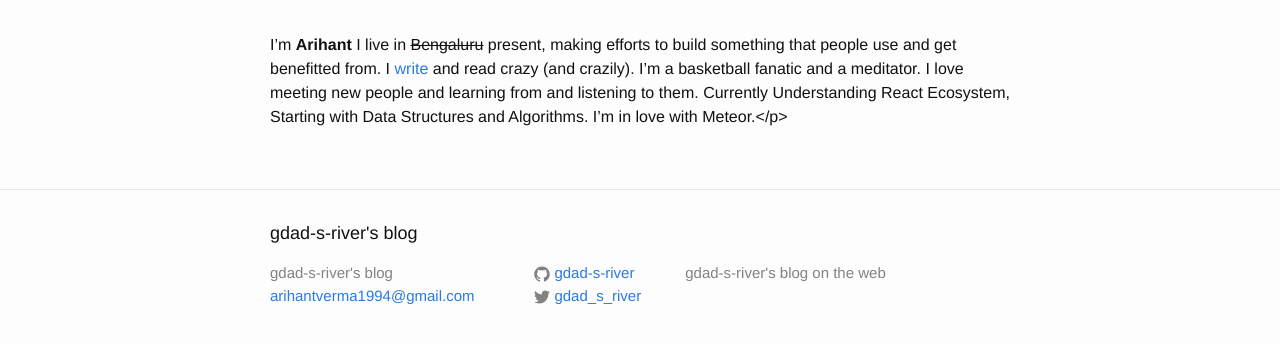
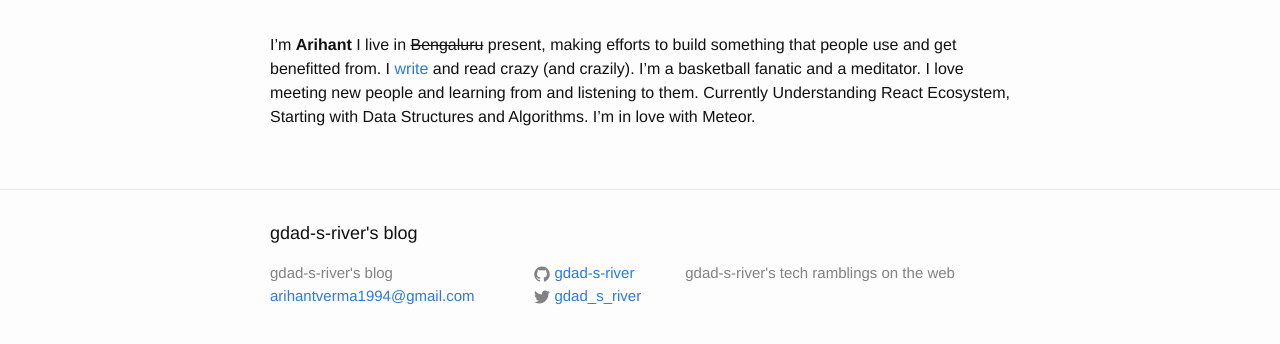
Before and after one commit to gdad-s-river/gdad-s-river.github.io, a Jekyll site: the page built from about.md, in a window 1280 px wide. Shown: the part 131-475 px from the top of the page. Built offline with Jekyll 4.4.1, drawn with Linux system fonts in a browser that asks for light colours.

Commit message:
small fix in about.md and removed margin bottom of post-list > li

```diff
--- a/_config.yml
+++ b/_config.yml
@@ -8,7 +8,7 @@
 # Site settings
 title: gdad-s-river's blog
 email: arihantverma1994@gmail.com
-description: gdad-s-river's blog on the web
+description: gdad-s-river's tech ramblings on the web
 baseurl: "" # the subpath of your site, e.g. /blog
 url: "http://gdad-s-river.github.io" # the base hostname & protocol for your site
 twitter_username: gdad_s_river
--- a/_sass/_layout.scss
+++ b/_sass/_layout.scss
@@ -180,7 +180,7 @@
     list-style: none;
 
     > li {
-        margin-bottom: $spacing-unit;
+        margin-bottom: 0;
     }
 }
 
--- a/about.md
+++ b/about.md
@@ -4,4 +4,4 @@ title: About
 permalink: /about/
 ---
 
-I'm <strong>Arihant</strong> I live in <del>Bengaluru</del> present, making efforts to build something that people use and get benefitted from. I <a href="https://timetalesinfinity.wordpress.com" target="_blank">write</a> and read crazy (and crazily). I'm a basketball fanatic and a meditator. I love meeting new people and learning from and listening to them. Currently Understanding React Ecosystem, Starting with Data Structures and Algorithms. I'm in love with Meteor.</p>
+I'm <strong>Arihant</strong> I live in <del>Bengaluru</del> present, making efforts to build something that people use and get benefitted from. I <a href="https://timetalesinfinity.wordpress.com" target="_blank">write</a> and read crazy (and crazily). I'm a basketball fanatic and a meditator. I love meeting new people and learning from and listening to them. Currently Understanding React Ecosystem, Starting with Data Structures and Algorithms. I'm in love with Meteor.
```
